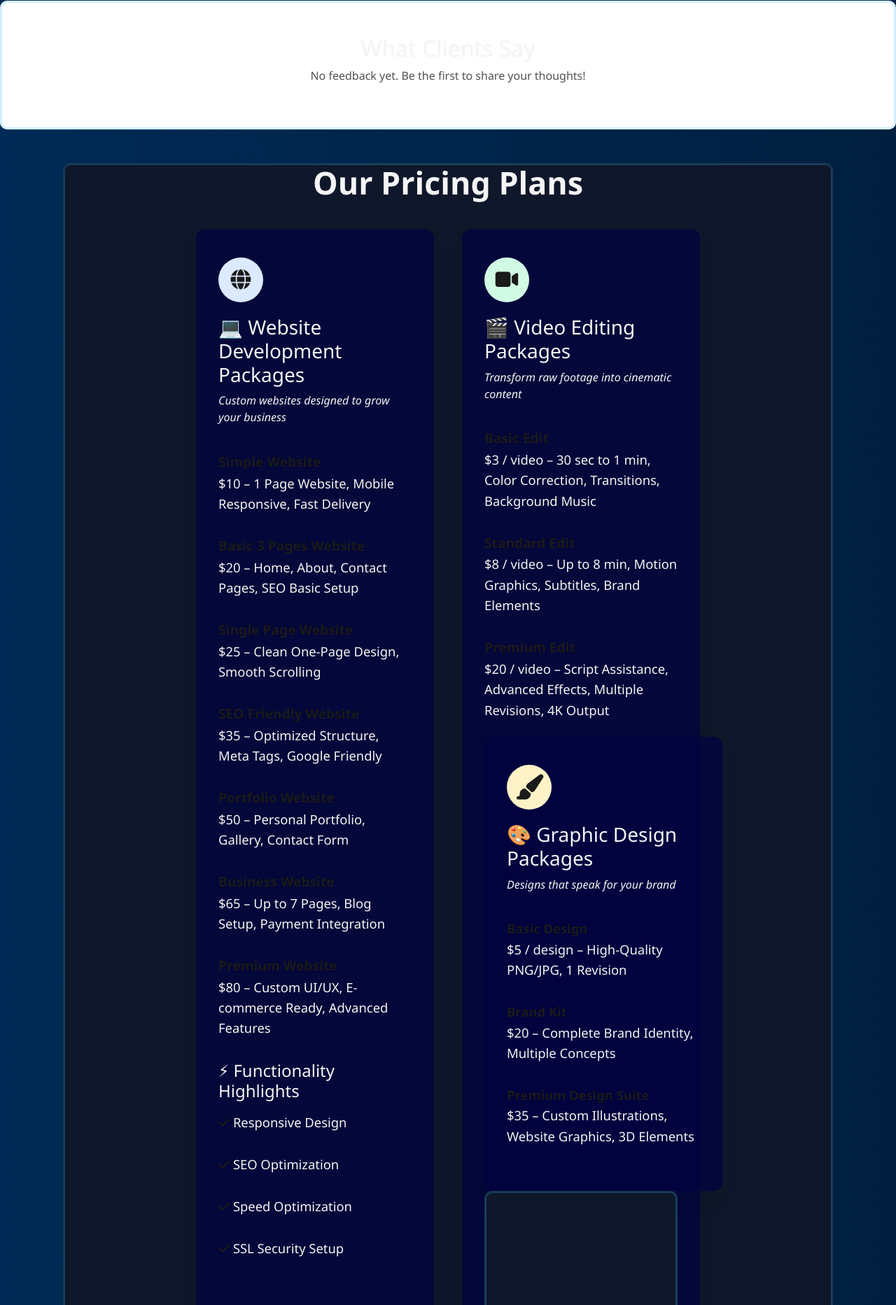
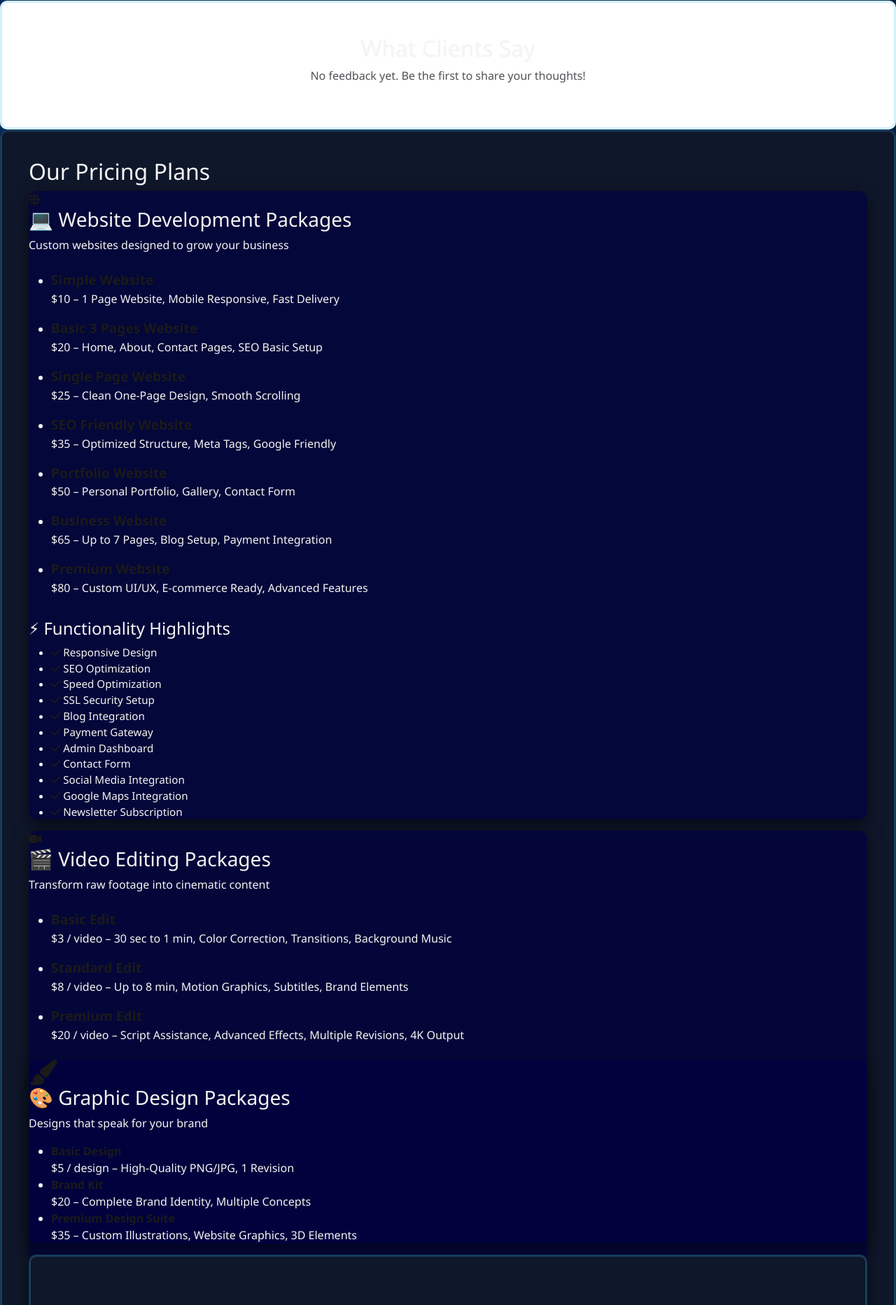
Before and after one commit to zahidsolution/zahidsolution-v3, a Flask app: page / in a window 1280 px wide. Shown: the part 1844-3709 px from the top of the page at 70% size. Run offline with Flask 3, Linux system fonts and the light colour scheme; data that the repository does not hold is empty; a map, chart or similar area stays blank; some libraries are stand-ins or nearby versions; grey boxes are pictures that could not be loaded.

Commit message:
Update index.html

```diff
--- a/templates/index.html
+++ b/templates/index.html
@@ -498,13 +498,6 @@ body, html {
   </li>
 </ul>
 
-<style>
-  .package-list li:hover {
-    transform: translateX(5px);
-    color: #1e40af; /* Slightly brighter on hover */
-  }
-</style>
-
     <!-- Graphic Designing -->
 
 
@@ -522,104 +515,6 @@ body, html {
     <li><strong>Premium Design Suite</strong><br> $35 – Custom Illustrations, Website Graphics, 3D Elements</li>
   </ul>
 </div>
-
-<!-- CSS: add to <head> or at the end of your CSS file -->
-<style>
-  .graphic-icon {
-    width: 64px;
-    height: 64px;
-    border-radius: 50%;
-    display: flex;
-    justify-content: center;
-    align-items: center;
-    margin-bottom: 1.2rem;
-    background: #fef3c7; /* light orange background for icon */
-    transition: background-color 0.3s ease;
-  }
-
-  .graphic-icon:hover {
-    background-color: #f59e0b; /* icon background hover */
-  }
-
-  .package-list {
-    list-style-type: none;
-    padding: 0;
-    line-height: 1.6;
-  }
-
-  .package-list li {
-    padding: 0.5rem 0;
-    transition: transform 0.3s, color 0.3s;
-    color: #0f172a; /* dark text for visibility */
-    font-size: 1.15rem;
-  }
-
-  .package-list li:hover {
-    transform: translateX(5px);
-    color: #1e40af; /* brighter color on hover */
-  }
-
-  .tagline {
-    font-style: italic;
-    font-size: 1rem;
-    margin-bottom: 1.5rem;
-    color: #475569;
-  }
-</style>
-
-<style>
-  .pricing-section {
-    max-width: 1100px;
-    margin: 3rem auto;
-    padding: 0 1.5rem 3rem;
-    font-family: 'Segoe UI', Tahoma, Geneva, Verdana, sans-serif;
-    color: #2c3e50;
-  }
-  .section-title {
-    text-align: center;
-    font-size: 2.8rem;
-    font-weight: 700;
-    margin-bottom: 2.5rem;
-    color: #1e293b;
-  }
-  .pricing-cards {
-    display: flex;
-    gap: 2.5rem;
-    flex-wrap: wrap;
-    justify-content: center;
-  }
-  .pricing-card {
-    background: #fff;
-    border-radius: 16px;
-    box-shadow: 0 14px 28px rgba(0, 0, 0, 0.07);
-    padding: 2.5rem 2rem;
-    width: 340px;
-    transition: transform 0.35s ease, box-shadow 0.35s ease;
-  }
-  .pricing-card:hover {
-    transform: translateY(-12px);
-    box-shadow: 0 24px 40px rgba(0, 0, 0, 0.12);
-  }
-  .icon-wrapper {
-    width: 64px;
-    height: 64px;
-    border-radius: 50%;
-    display: flex;
-    justify-content: center;
-    align-items: center;
-    margin-bottom: 1.2rem;
-    background: #f1f5f9;
-    font-size: 1.8rem;
-    color: #334155;
-  }
-  .website-icon { background: #dbeafe; color: #3b82f6; }
-  .video-icon { background: #d1fae5; color: #10b981; }
-  .graphic-icon { background: #fef3c7; color: #f59e0b; }
-  .tagline { font-style: italic; font-size: 1rem; margin-bottom: 1.8rem; color: #64748b; }
-  .package-list { list-style: none; padding: 0; line-height: 1.6; color: #334155; }
-  .package-list li { margin-bottom: 0.9rem; font-weight: 500; }
-  .pricing-message { max-width: 700px; margin: 3rem auto 0; text-align: center; font-size: 1.1rem; font-weight: 500; color: #475569; line-height: 1.6; border-top: 1px solid #cbd5e1; padding-top: 2rem; }
-                </style>
 
 <!-- Google Map -->
 <section class="map-section">
```
